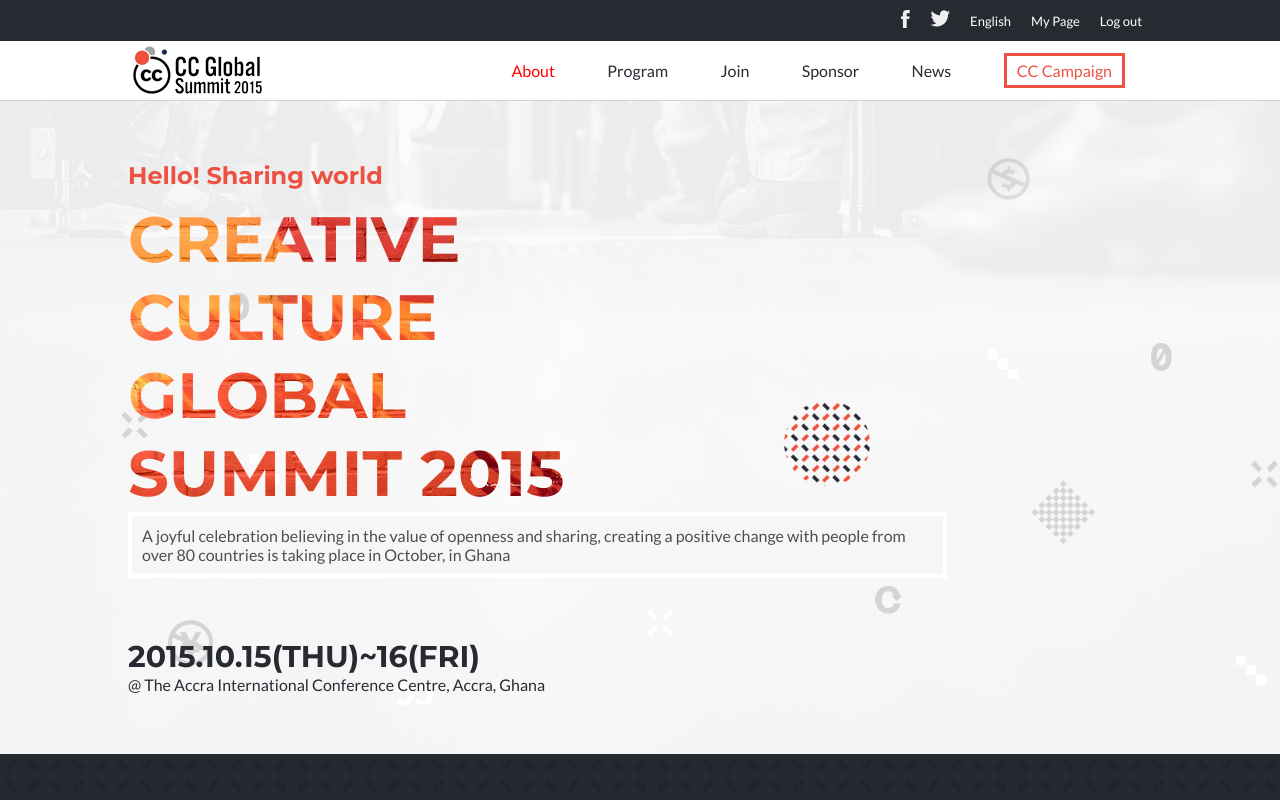
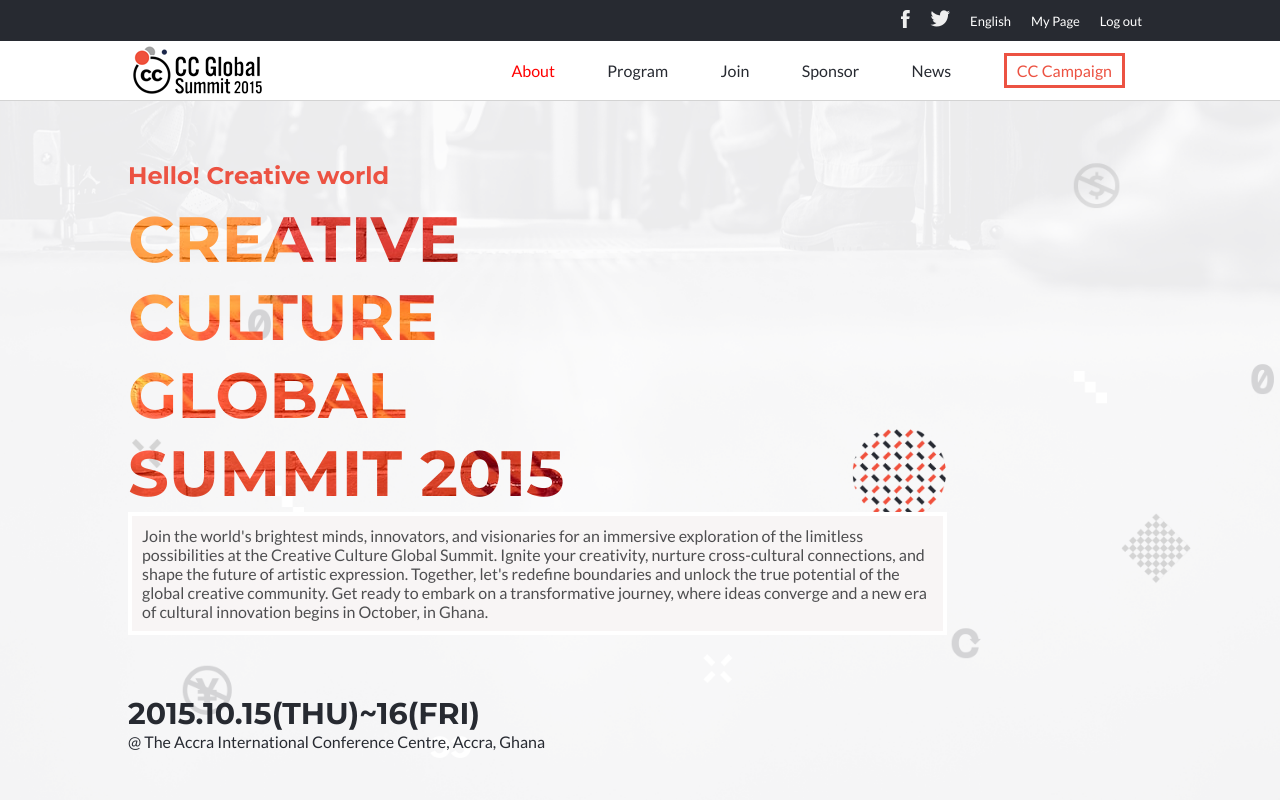
Before and after one commit to erickma1/CapstoneProject, a website: page index.html in a window 1280 px wide. Shown: the top 800 px of the page. Drawn offline with Linux system fonts and the light colour scheme.

Commit message:
Update index.html
Add own content

```diff
--- a/index.html
+++ b/index.html
@@ -36,11 +36,13 @@
         </nav>
     </header>
     <section class="main-container">
-        <h1 class="main-heading">Hello! Sharing world</h1>
+        <h1 class="main-heading">Hello! Creative world</h1>
         <h2 class="main-sec-heading">CREATIVE CULTURE GLOBAL SUMMIT 2015</h2>
-        <p class="main-par">A joyful celebration believing in the value of openness and sharing,
-            creating a positive change with people from over 80 countries is
-            taking place in October, in Ghana </p>
+        <p class="main-par">Join the world's brightest minds, innovators, and visionaries for an immersive exploration of the limitless
+            possibilities at the Creative Culture Global Summit. Ignite your creativity, nurture cross-cultural connections,
+             and shape the future of artistic expression. Together, let's redefine boundaries and unlock the true potential
+             of the global creative community. Get ready to embark on a transformative journey, where ideas converge and a
+             new era of cultural innovation begins in October, in Ghana. </p>
         <p class="bold">
             2015.10.15(THU)~16(FRI)
         </p>
```
